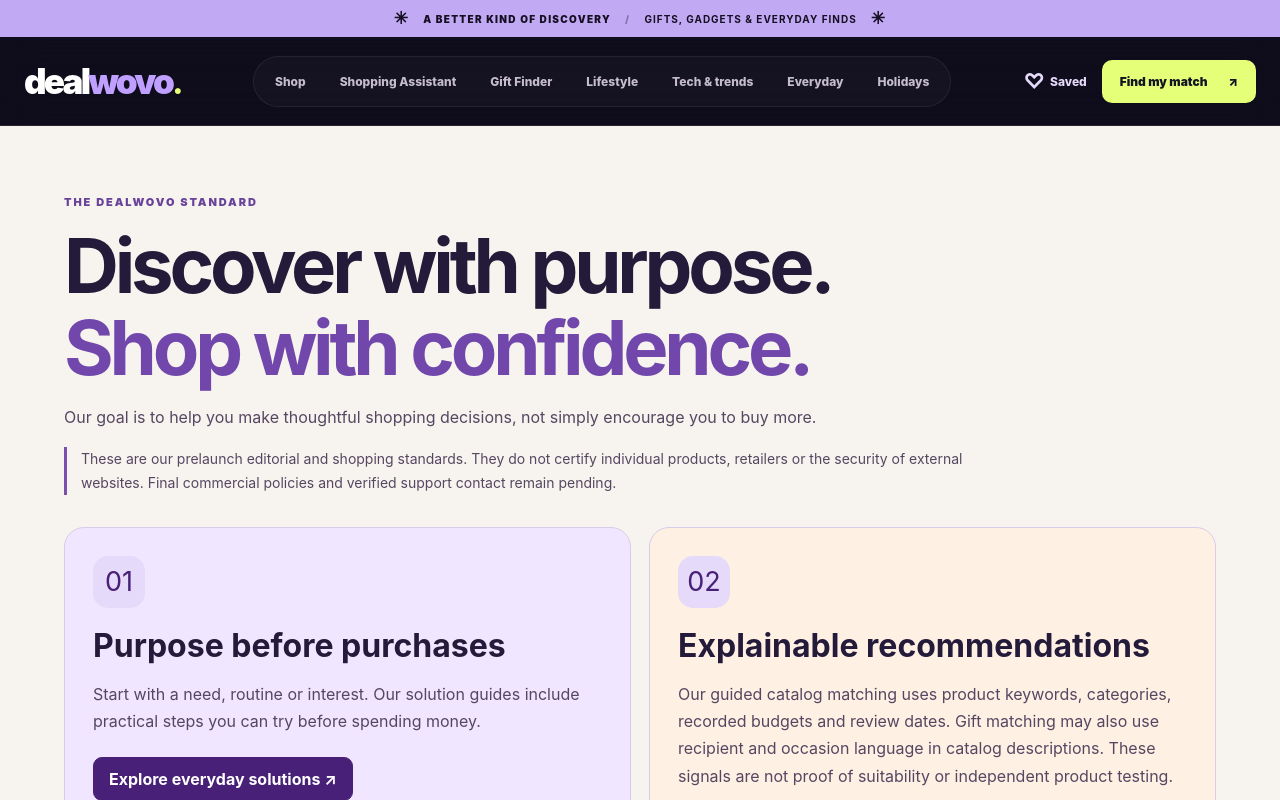
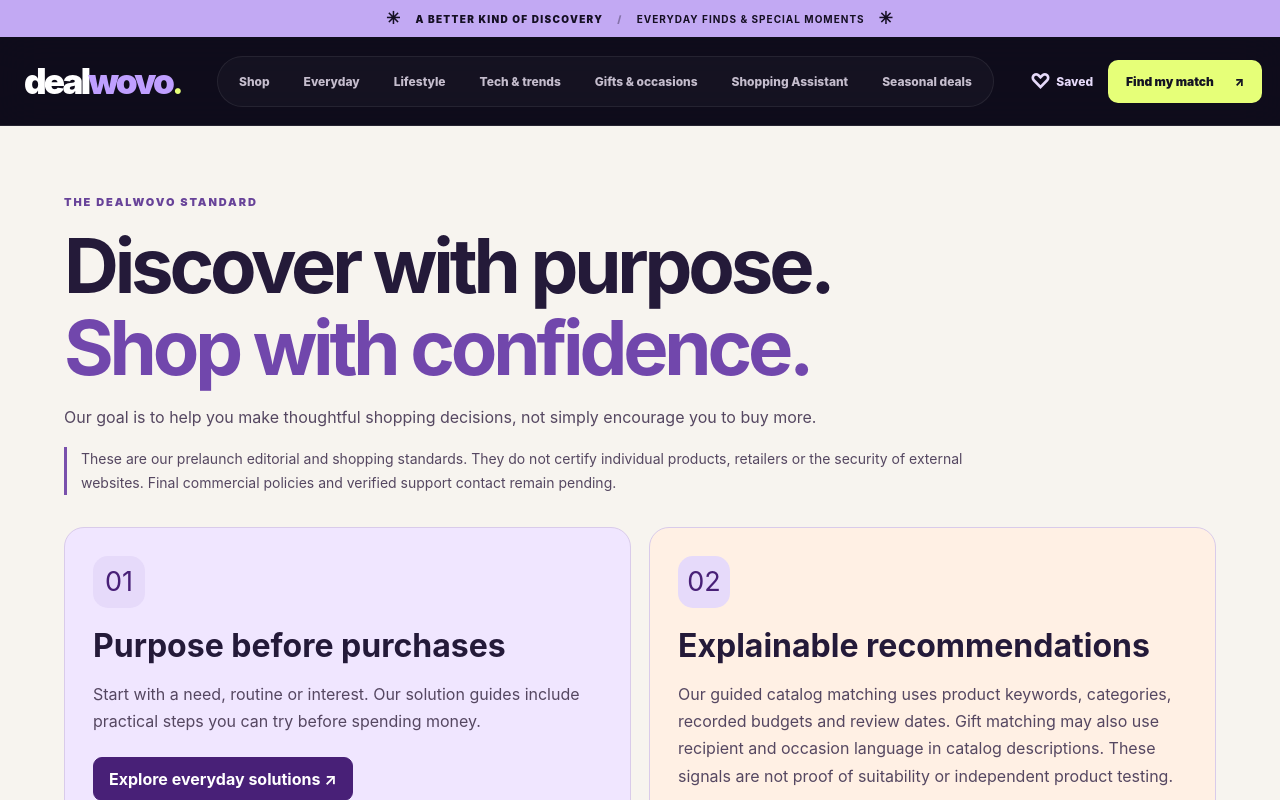
Before and after one commit to aimplexis/dealwovo-storefront, a Next.js app: page /trust in a window 1280 px wide. Shown: the top 800 px of the page. Built offline with nearby package versions, Linux system fonts and the light colour scheme.

Commit message:
Align src/components/SiteHeader.tsx with year-round shopping vision

```diff
--- a/src/components/SiteHeader.tsx
+++ b/src/components/SiteHeader.tsx
@@ -5,12 +5,12 @@ import {usePathname} from "next/navigation";
 import {useEffect,useRef,useState} from "react";
 const links=[
  {href:"/shop",label:"Shop"},
- {href:"/assistant",label:"Shopping Assistant"},
- {href:"/gifts",label:"Gift Finder"},
+ {href:"/essentials",label:"Everyday"},
  {href:"/lifestyle",label:"Lifestyle"},
  {href:"/trending",label:"Tech & trends"},
- {href:"/essentials",label:"Everyday"},
- {href:"/deals",label:"Holidays"}
+ {href:"/gifts",label:"Gifts & occasions"},
+ {href:"/assistant",label:"Shopping Assistant"},
+ {href:"/deals",label:"Seasonal deals"}
 ];
 export default function SiteHeader(){
  const pathname=usePathname();const wishlist=useWishlist();
@@ -26,7 +26,7 @@ export default function SiteHeader(){
   return ()=>window.removeEventListener("keydown",onKey);
  },[open]);
  return <>
-  <div className="dw2-announcement"><span className="dw2-announcement-star" aria-hidden="true">✳</span> A BETTER KIND OF DISCOVERY <span className="dw2-announcement-sep">/</span> <strong>GIFTS, GADGETS & EVERYDAY FINDS</strong> <span className="dw2-announcement-star" aria-hidden="true">✳</span></div>
+  <div className="dw2-announcement"><span className="dw2-announcement-star" aria-hidden="true">✳</span> A BETTER KIND OF DISCOVERY <span className="dw2-announcement-sep">/</span> <strong>EVERYDAY FINDS & SPECIAL MOMENTS</strong> <span className="dw2-announcement-star" aria-hidden="true">✳</span></div>
   <header className="dw2-header" onBlur={event=>{if(open&&!event.currentTarget.contains(event.relatedTarget as Node|null))setOpen(false);}}>
    <div className="dw2-header-inner wrap">
     <Link href="/" className="dw2-logo" aria-label="Dealwovo home">deal<span>wovo</span><b>.</b></Link>
```
